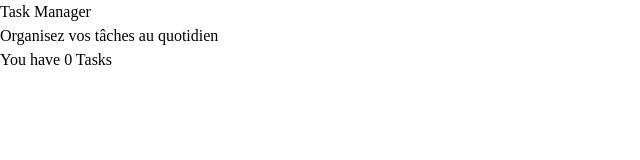
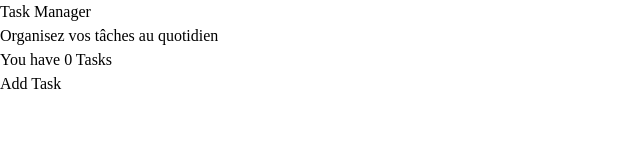
Before and after one commit to Harry8679/1-Task-Manager-React-TypeScript, a React (Vite) app: page / in a window 1280 px wide. Shown: the top 160 px of the page, without its empty margins (0-640 px from the left). Built offline with nearby package versions, Linux system fonts and the light colour scheme.

Commit message:
My Tasks Component 4

```diff
--- a/src/components/MyTasks.tsx
+++ b/src/components/MyTasks.tsx
@@ -1,6 +1,9 @@
 const MyTasks = () => {
   return (
-    <p>You have 0 Tasks</p>
+    <div>
+        <p>You have 0 Tasks</p>
+        <button>Add Task</button>
+    </div>
   )
 }
 export default MyTasks;
```
